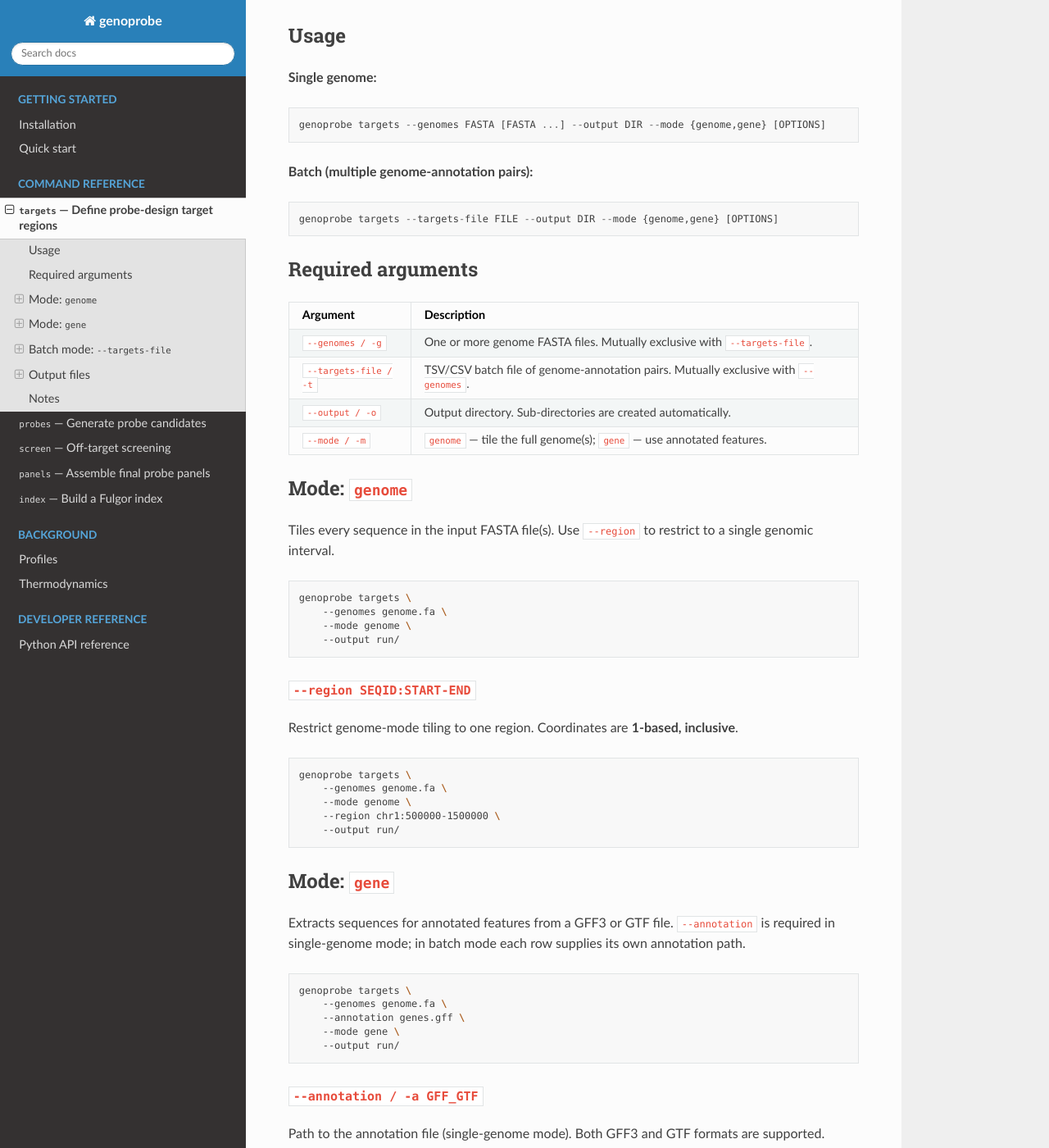
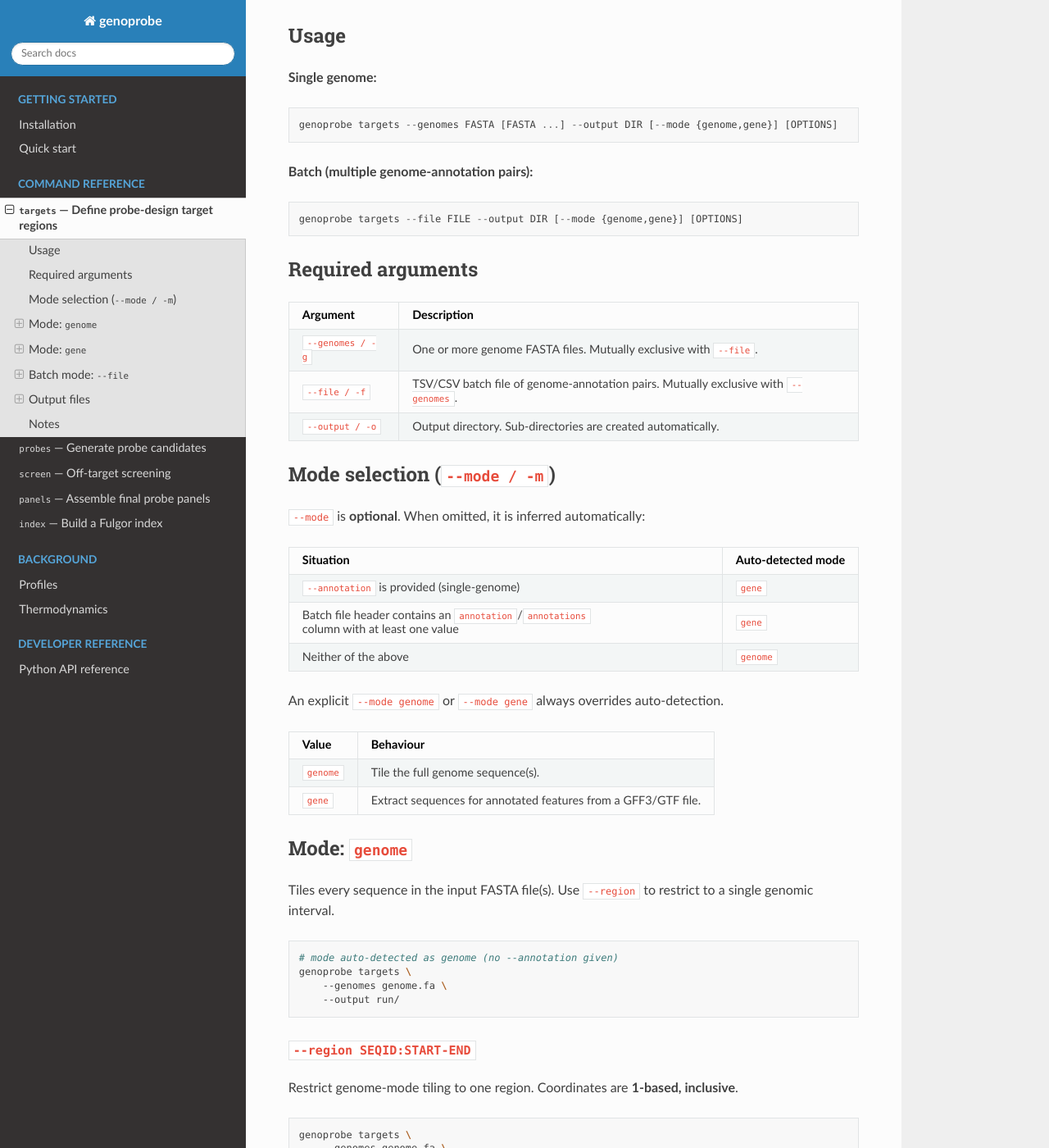
Before and after one commit to alberdilab/genoprobe, a Sphinx documentation site: the page built from docs/commands/targets.md, in a window 1280 px wide and 1400 px high, scrolled down 211 px. Shown: the whole window at 82% size. Built offline with Sphinx 7.4.7 and the Read the Docs theme 3.1.0, drawn with Linux system fonts in a browser that asks for light colours; some of the changed text lies outside the part shown.

Commit message:
Release v0.1.3 — auto-detect targets mode, singular/plural column aliases

````diff
--- a/docs/commands/targets.md
+++ b/docs/commands/targets.md
@@ -8,22 +8,38 @@ their genomic coordinates.
 
 **Single genome:**
 ```
-genoprobe targets --genomes FASTA [FASTA ...] --output DIR --mode {genome,gene} [OPTIONS]
+genoprobe targets --genomes FASTA [FASTA ...] --output DIR [--mode {genome,gene}] [OPTIONS]
 ```
 
 **Batch (multiple genome-annotation pairs):**
 ```
-genoprobe targets --targets-file FILE --output DIR --mode {genome,gene} [OPTIONS]
+genoprobe targets --file FILE --output DIR [--mode {genome,gene}] [OPTIONS]
 ```
 
 ## Required arguments
 
 | Argument | Description |
 |----------|-------------|
-| `--genomes / -g` | One or more genome FASTA files. Mutually exclusive with `--targets-file`. |
-| `--targets-file / -t` | TSV/CSV batch file of genome-annotation pairs. Mutually exclusive with `--genomes`. |
+| `--genomes / -g` | One or more genome FASTA files. Mutually exclusive with `--file`. |
+| `--file / -f` | TSV/CSV batch file of genome-annotation pairs. Mutually exclusive with `--genomes`. |
 | `--output / -o` | Output directory. Sub-directories are created automatically. |
-| `--mode / -m` | `genome` — tile the full genome(s); `gene` — use annotated features. |
+
+## Mode selection (`--mode / -m`)
+
+`--mode` is **optional**. When omitted, it is inferred automatically:
+
+| Situation | Auto-detected mode |
+|-----------|-------------------|
+| `--annotation` is provided (single-genome) | `gene` |
+| Batch file header contains an `annotation`/`annotations` column with at least one value | `gene` |
+| Neither of the above | `genome` |
+
+An explicit `--mode genome` or `--mode gene` always overrides auto-detection.
+
+| Value | Behaviour |
+|-------|-----------|
+| `genome` | Tile the full genome sequence(s). |
+| `gene` | Extract sequences for annotated features from a GFF3/GTF file. |
 
 ## Mode: `genome`
 
@@ -31,9 +47,9 @@ Tiles every sequence in the input FASTA file(s). Use `--region` to restrict to a
 single genomic interval.
 
 ```bash
+# mode auto-detected as genome (no --annotation given)
 genoprobe targets \
     --genomes genome.fa \
-    --mode genome \
     --output run/
 ```
 
@@ -56,10 +71,10 @@ Extracts sequences for annotated features from a GFF3 or GTF file.
 its own annotation path.
 
 ```bash
+# mode auto-detected as gene because --annotation is provided
 genoprobe targets \
     --genomes genome.fa \
     --annotation genes.gff \
-    --mode gene \
     --output run/
 ```
 
@@ -81,11 +96,11 @@ genoprobe targets --mode gene --annotation genes.gff --feature gene ...
 genoprobe targets --mode gene --annotation genes.gff --feature CDS exon ...
 ```
 
-## Batch mode: `--targets-file`
+## Batch mode: `--file`
 
-Use `--targets-file / -t` to process multiple genome-annotation pairs in one
-command. Each pair is processed independently and written to its own subfolder
-under `<output>/`.
+Use `--file / -f` to process multiple genome-annotation pairs in one command.
+Each pair is processed independently and written to its own subfolder under
+`<output>/`.
 
 ### File format
 
@@ -125,9 +140,9 @@ to the **genome filename stem** (e.g. `org1.fa` → `org1`).
 ### Example
 
 ```bash
+# mode auto-detected as gene because the file has an annotations column
 genoprobe targets \
-    --targets-file organisms.tsv \
-    --mode gene \
+    --file organisms.tsv \
     --output results/
 ```
 
--- a/pyproject.toml
+++ b/pyproject.toml
@@ -4,7 +4,7 @@ build-backend = "setuptools.build_meta"
 
 [project]
 name = "genoprobe"
-version = "0.1.2"
+version = "0.1.3"
 description = "Genome- and annotation-driven probe design toolkit."
 readme = "README.md"
 requires-python = ">=3.10"
--- a/src/genoprobe/__init__.py
+++ b/src/genoprobe/__init__.py
@@ -4,4 +4,4 @@ from __future__ import annotations
 
 __all__ = ["__version__"]
 
-__version__ = "0.1.1"
+__version__ = "0.1.3"
````
Also changed, not shown: other parts of docs/commands/targets.md (+1 -2 lines), CHANGELOG.md (+8 -0 lines), 1 other file.
